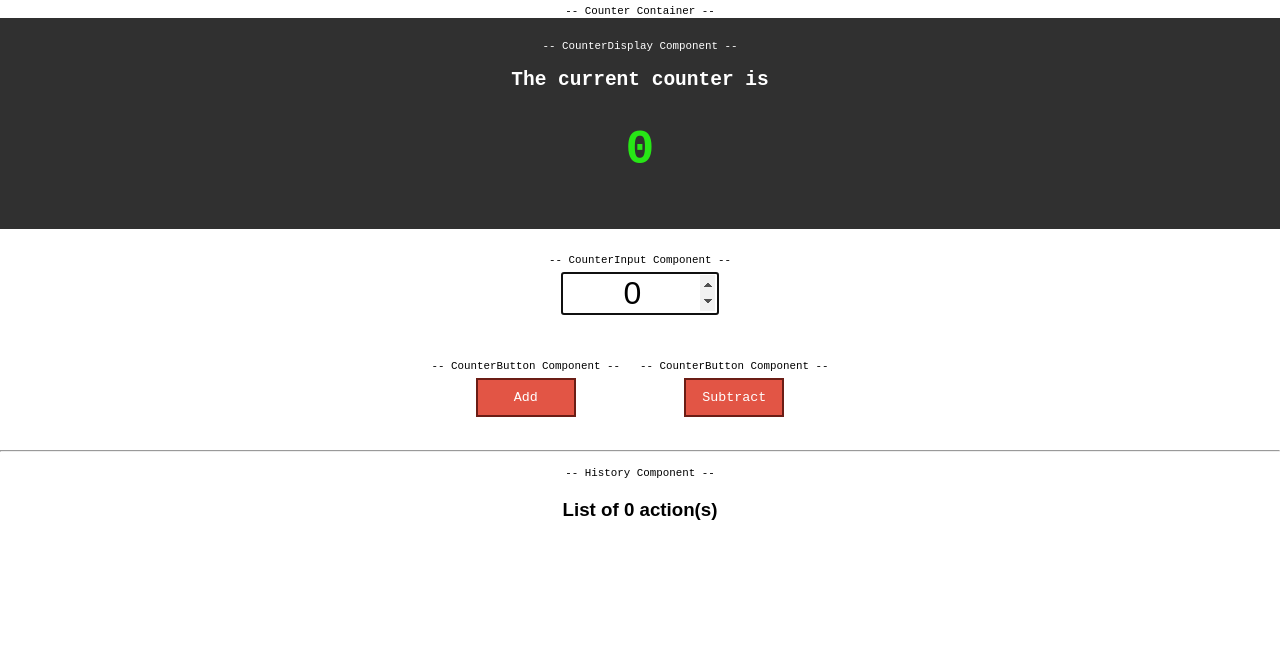
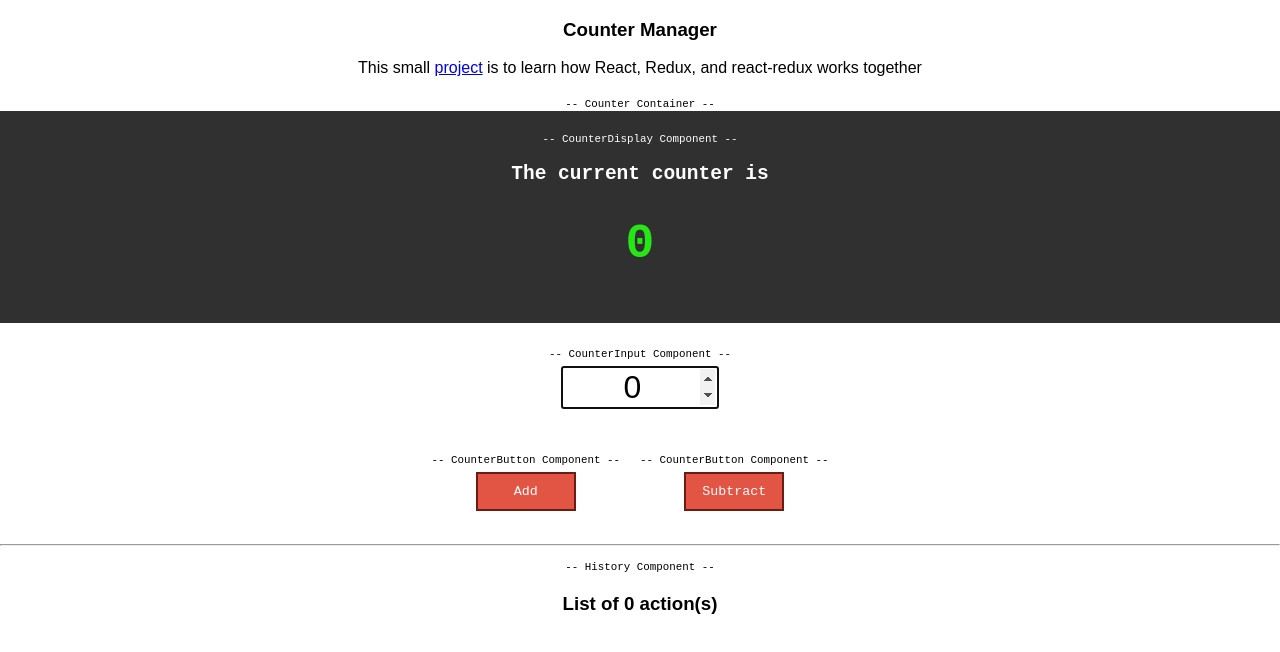
Before and after one commit to Leyka/learning-react, a React (Create React App) app in the folder react-redux/: page / in a window 1280 px wide. Shown: the top 652 px of the page. Built offline with nearby package versions, Linux system fonts and the light colour scheme.

Commit message:
Add demo link

```diff
--- a/react-redux/package.json
+++ b/react-redux/package.json
@@ -1,6 +1,7 @@
 {
   "name": "react-redux",
   "version": "0.1.0",
+  "homepage": "https://leyka.github.io/counter",
   "private": true,
   "dependencies": {
     "react": "^16.2.0",
@@ -14,5 +15,8 @@
     "build": "react-scripts build",
     "test": "react-scripts test --env=jsdom",
     "eject": "react-scripts eject"
+  },
+  "devDependencies": {
+    "gh-pages": "^1.1.0"
   }
 }
--- a/react-redux/src/containers/Counter/Counter.js
+++ b/react-redux/src/containers/Counter/Counter.js
@@ -16,6 +16,8 @@ class Counter extends Component {
   render() {
     return (
       <div>
+        <h3>Counter Manager</h3>
+        <p>This small <a href="https://github.com/Leyka/learning-react/tree/master/react-redux">project</a> is to learn how React, Redux, and react-redux works together</p>
         <small>-- Counter Container --</small>
         <CounterDisplay result={this.props.result}/>
         <CounterInput change={this.props.onInputChange} />
```
Also changed, not shown: 2 other files (tests, documents, lock files or other folders).
